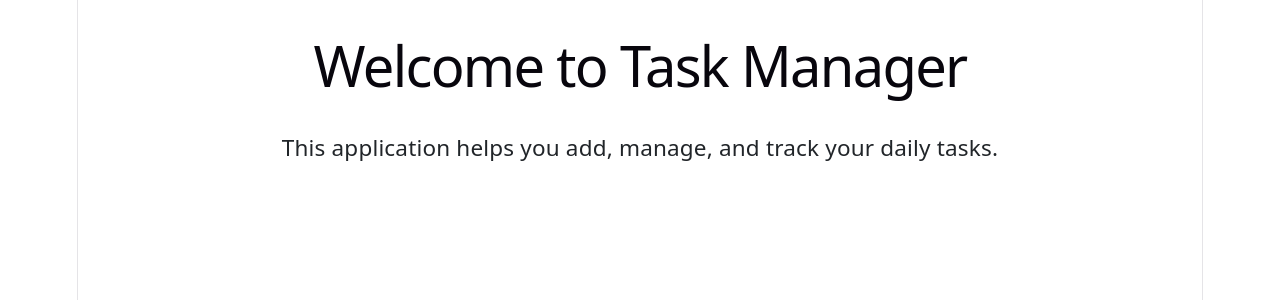
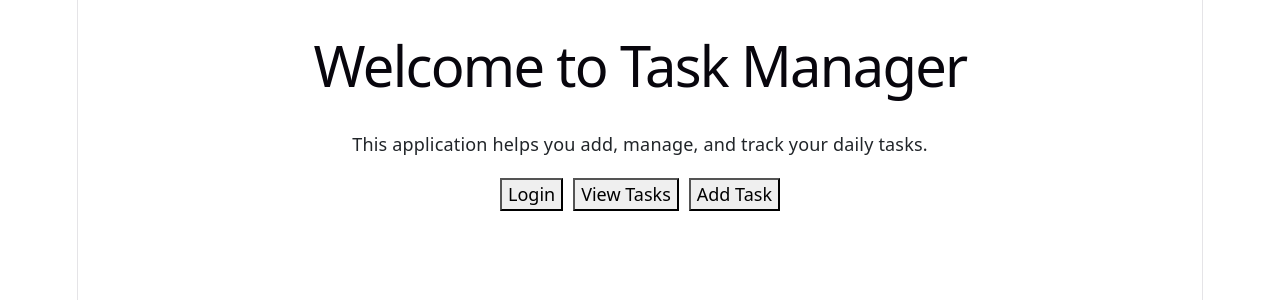
Before and after one commit to monarenayang-alt/task-manager-frontend, a React (Vite) app: page /home in a window 1280 px wide. Shown: the top 300 px of the page. Built offline with nearby package versions, Linux system fonts and the light colour scheme; the HTML template or start-up script is replaced by a standard one.

Commit message:
Fix Home page buttons rendering

```diff
--- a/src/pages/Home.jsx
+++ b/src/pages/Home.jsx
@@ -1,12 +1,29 @@
+import { Link } from "react-router-dom";
+
 function Home() {
   return (
-    <div className="text-center">
+    <div style={{ textAlign: "center" }}>
       <h1>Welcome to Task Manager</h1>
-      <p className="lead">
+
+      <p>
         This application helps you add, manage, and track your daily tasks.
       </p>
+
+      <div style={{ marginTop: "20px" }}>
+        <Link to="/login">
+          <button>Login</button>
+        </Link>
+
+        <Link to="/list" style={{ marginLeft: "10px" }}>
+          <button>View Tasks</button>
+        </Link>
+
+        <Link to="/add" style={{ marginLeft: "10px" }}>
+          <button>Add Task</button>
+        </Link>
+      </div>
     </div>
-  )
+  );
 }
 
 export default Home;
```
